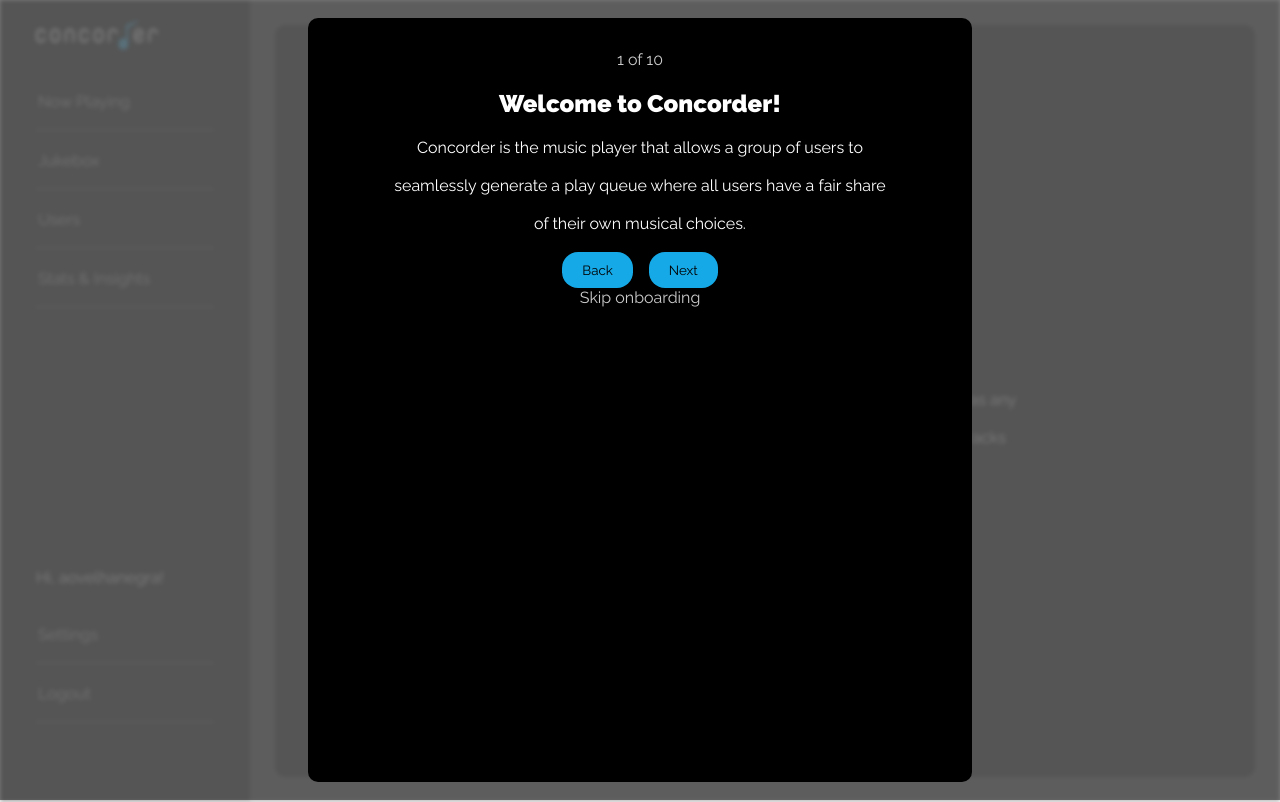
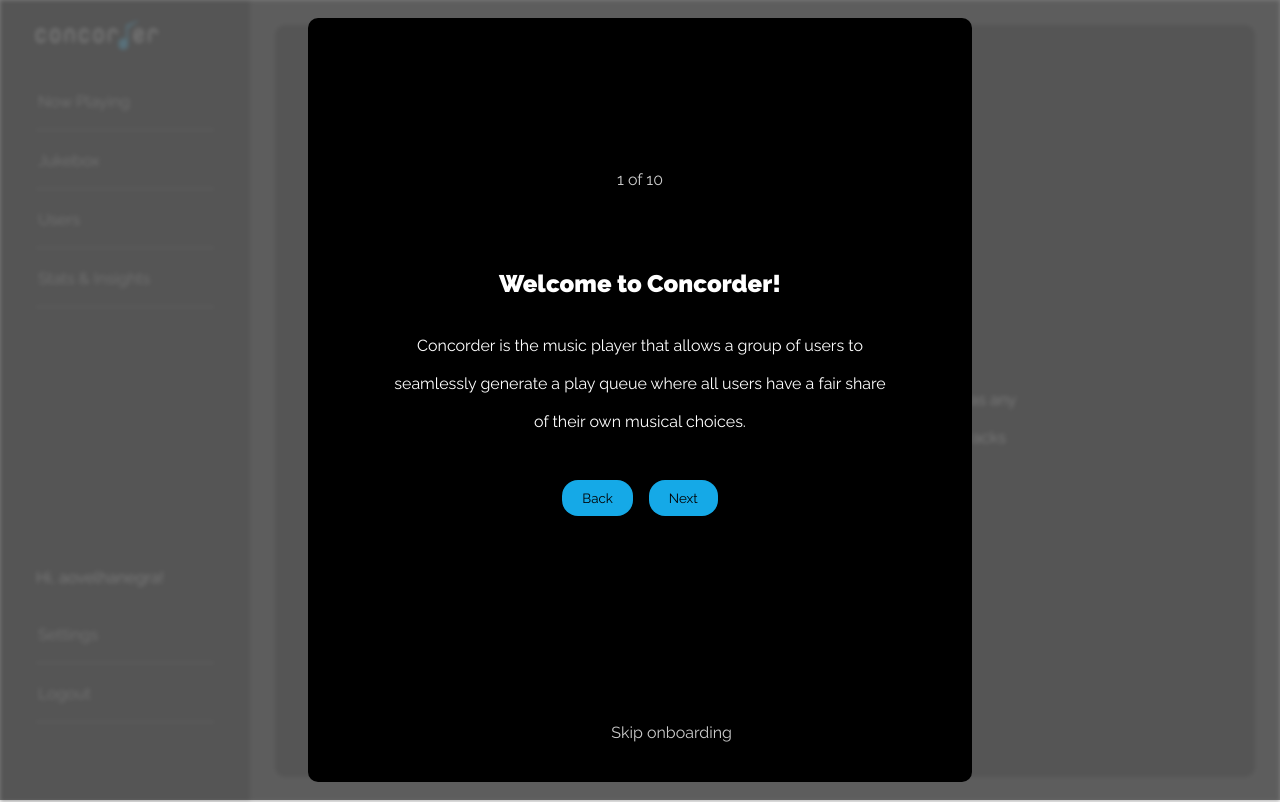
Before and after one commit to ElseLondon/concorder-host-client, a React (Create React App) app: page / in a window 1280 px wide. Built offline with nearby package versions, Linux system fonts and the light colour scheme.

Commit message:
Vertically aligns modal content

```diff
--- a/src/components/OnboardingModalStepper.tsx
+++ b/src/components/OnboardingModalStepper.tsx
@@ -44,18 +44,30 @@ export default function OnboardingModalStepper(
         aria-describedby="modal-modal-description"
       >
         <Box sx={style}>
-          <p style={{ color: '#CCCCCC' }}>1 of 10</p>
-
-          <Header headerText={headerText}></Header>
-          <CopyText copyText={copyText}></CopyText>
-
-          <div style={{ display: 'inline-flex' }}>
-            <PillButton buttonText={'Back'}></PillButton>
-            <div style={{ margin: '0.5rem', display: 'inline' }} />
-            <PillButton buttonText={'Next'}></PillButton>
+          <p style={{ color: '#CCCCCC', padding: '20% 0px 0px 0px' }}>1 of 10</p>
+          {/* ModalContent */}
+          <div style={{ padding: '10% 0px 0px 0px' }}>
+            <Header headerText={headerText}></Header>
+            <div style={{ paddingTop: '3%' }}>
+              <CopyText copyText={copyText}></CopyText>
+            </div>
+            <div style={{ display: 'inline-flex', padding: '5% 0px 0px 0px' }}>
+              <PillButton buttonText={'Back'}></PillButton>
+              <div style={{ margin: '0.5rem', display: 'inline' }} />
+              <PillButton buttonText={'Next'}></PillButton>
+            </div>
           </div>
-
-          <p style={{ color: '#CCCCCC' }}>Skip onboarding</p>
+          {/* ~~~ */}
+          <p
+            style={{
+              color: '#CCCCCC',
+              bottom: '5vh',
+              right: '30vh',
+              position: 'absolute'
+            }}
+          >
+            Skip onboarding
+          </p>
         </Box>
       </Modal>
     </>
```
Also changed, not shown: src/routes.tsx (+8 -8 lines).
